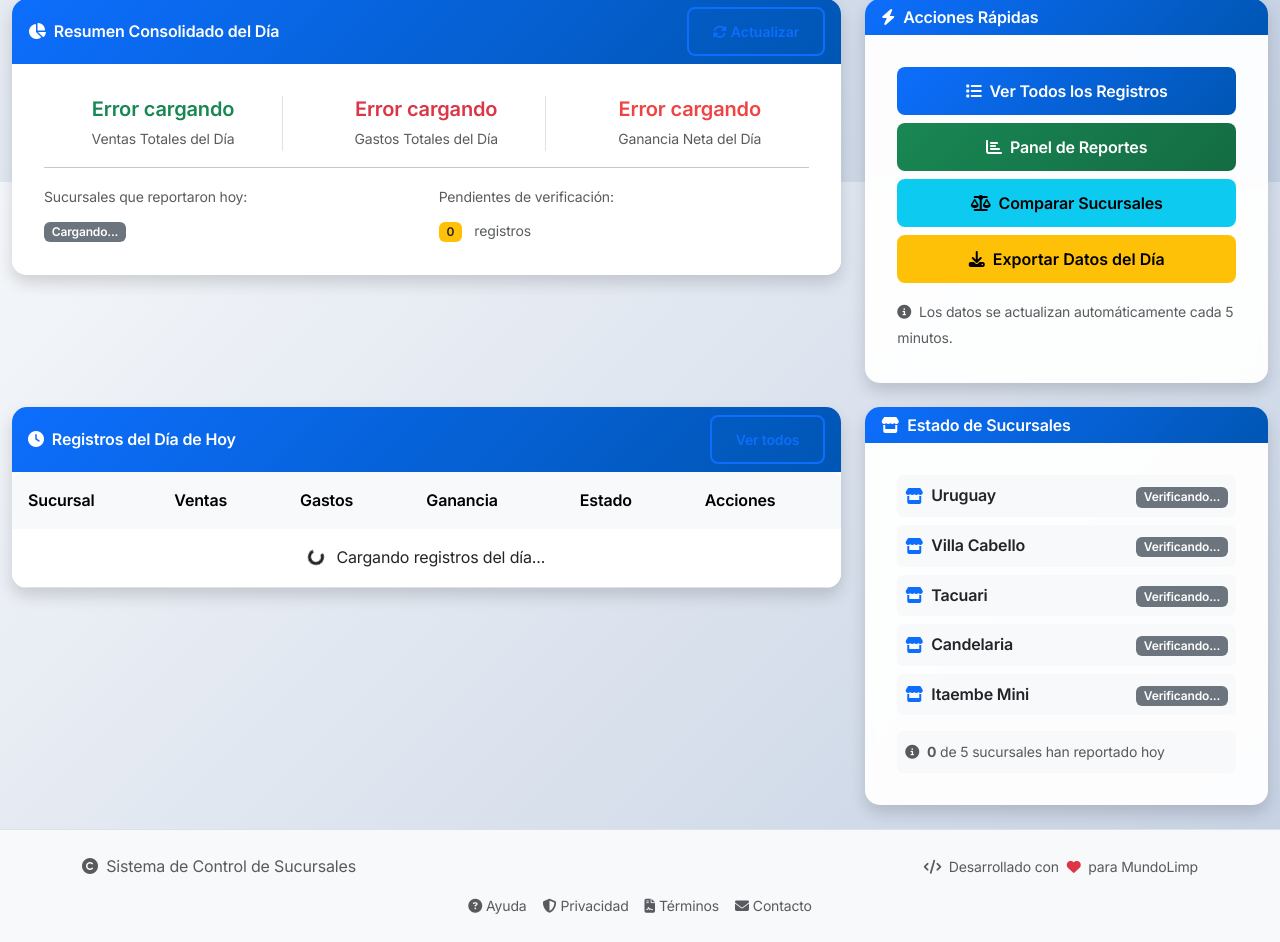
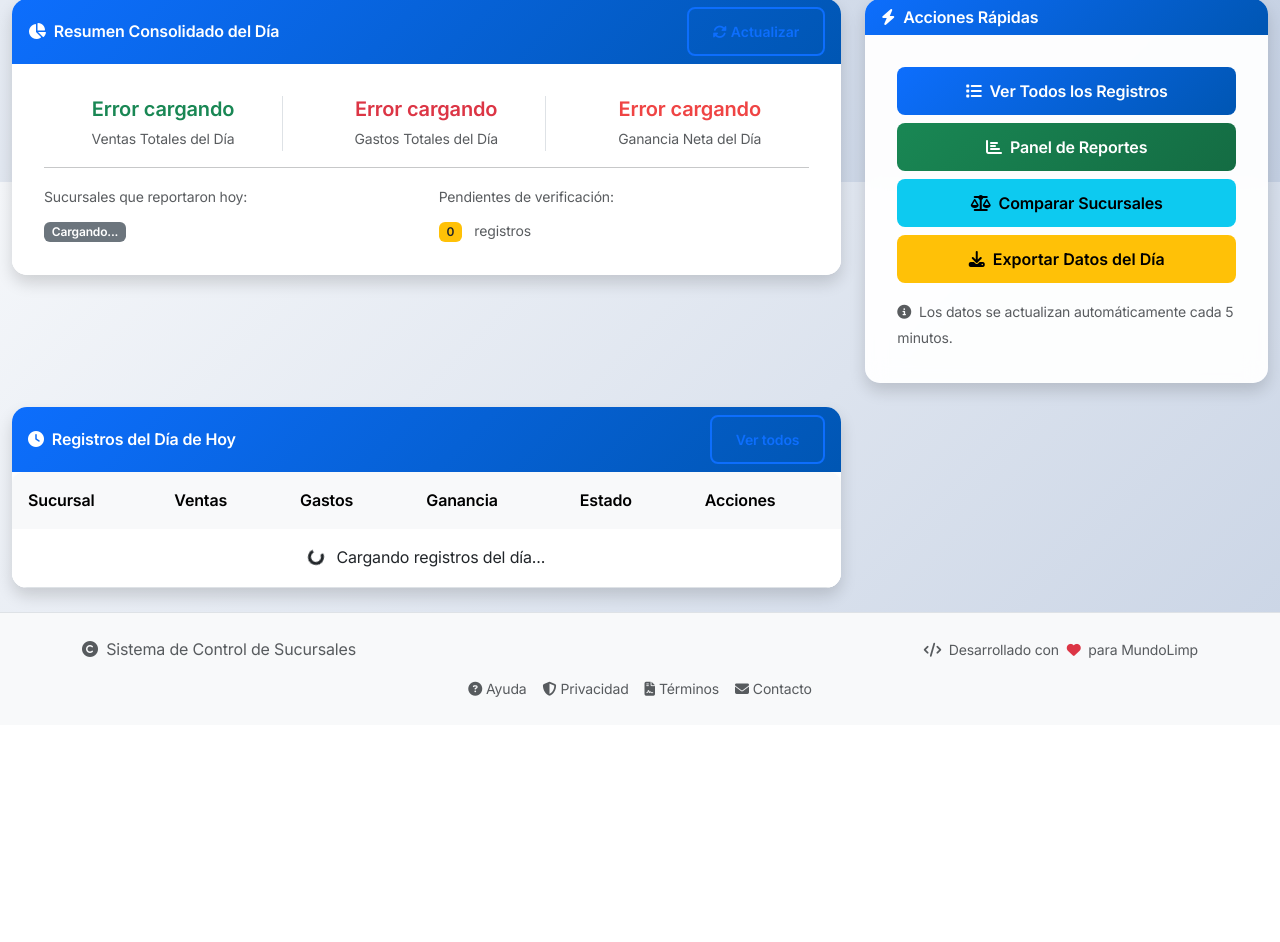
Before and after one commit to Sandeje96/Gestion_Sucursales, a Python web app: template app/templates/main/admin_dashboard.html in a window 1280 px wide. Shown: the part 618-1560 px from the top of the page. After the commit the page ends 1315 px from the top, so only its background shows below. Run offline with Jinja, Linux system fonts and the light colour scheme; the template is opened without the code that fills it, so the values that code supplies are empty.

Commit message:
son las 00.05

```diff
--- a/app/templates/main/admin_dashboard.html
+++ b/app/templates/main/admin_dashboard.html
@@ -332,40 +332,6 @@
                                 </tr>
                             </tbody>
                         </table>
-                    </div>
-                </div>
-            </div>
-        </div>
-
-        <div class="col-lg-4">
-            <div class="card dashboard-card h-100">
-                <div class="card-header bg-transparent">
-                    <h6 class="mb-0">
-                        <i class="fas fa-store me-2"></i>Estado de Sucursales
-                    </h6>
-                </div>
-                <div class="card-body">
-                    <div class="row g-2">
-                        {% for branch in ['Uruguay', 'Villa Cabello', 'Tacuari', 'Candelaria', 'Itaembe Mini'] %}
-                        <div class="col-12">
-                            <div class="d-flex justify-content-between align-items-center p-2 rounded bg-light">
-                                <div class="d-flex align-items-center">
-                                    <i class="fas fa-store text-primary me-2"></i>
-                                    <span class="fw-semibold">{{ branch }}</span>
-                                </div>
-                                <div id="status{{ branch.replace(' ', '') }}">
-                                    <span class="badge bg-secondary">Verificando...</span>
-                                </div>
-                            </div>
-                        </div>
-                        {% endfor %}
-                    </div>
-
-                    <div class="mt-3 p-2 bg-light rounded">
-                        <small class="text-muted">
-                            <i class="fas fa-info-circle me-1"></i>
-                            <strong id="totalSucursalesActivas">0</strong> de 5 sucursales han reportado hoy
-                        </small>
                     </div>
                 </div>
             </div>
```
